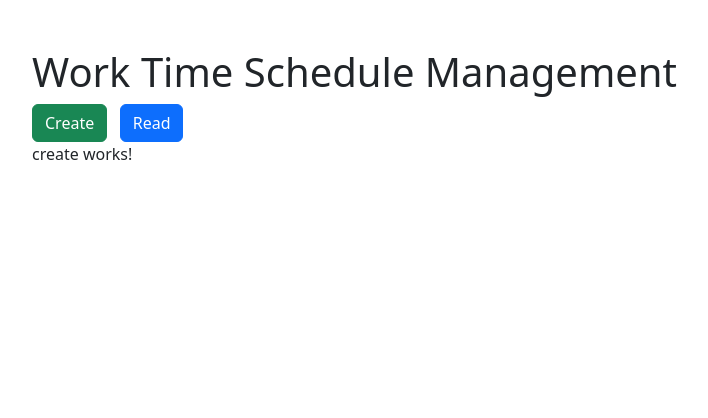
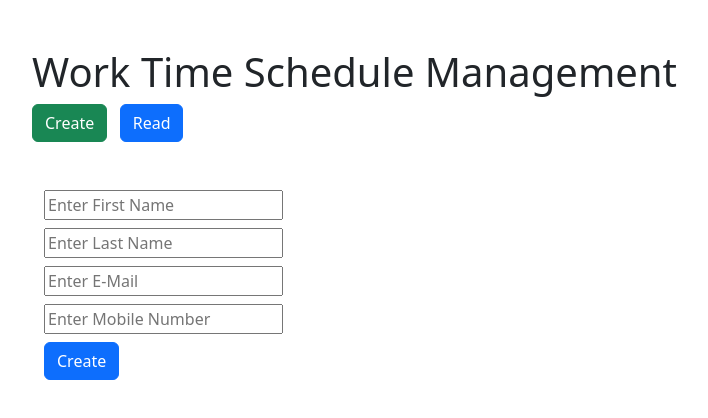
Before and after one commit to ryancho-hakhyeon/Management, an Angular app in the folder frontend/: page /create in a window 1280 px wide. Shown: the top 418 px of the page, without its empty margins (50-758 px from the left). Built offline with nearby package versions, Linux system fonts and the light colour scheme.

Commit message:
sample frontend

```diff
--- a/frontend/src/app/apiservice.service.ts
+++ b/frontend/src/app/apiservice.service.ts
@@ -18,4 +18,30 @@ export class ApiserviceService {
   {
     return this._http.get(`${this.apiUrl}`);
   }
+
+  // Create Data
+  createData(data:any):Observable<any>{
+    // Check
+    console.log(data, 'createData')
+
+    return this._http.post(`${this.apiUrl}`, data)
+  }
+
+  // Delete Data
+  deleteData(id:any):Observable<any> {
+    let ids = id
+    return this._http.delete(`${this.apiUrl}/${ids}`)
+  }
+
+  // Update Data
+  updateData(data:any, id:any):Observable<any> {
+    let ids = id
+    return this._http.put(`${this.apiUrl}/${ids}`, data)
+  }
+
+  // Get Single Data
+  getSingleData(id:any):Observable<any> {
+    let ids = id
+    return this._http.get(`${this.apiUrl}/${ids}`)
+  }
 }
--- a/frontend/src/app/app-routing.module.ts
+++ b/frontend/src/app/app-routing.module.ts
@@ -5,6 +5,7 @@ import { ReadComponent } from './read/read.component';
 
 const routes: Routes = [
   { path: 'create', component: CreateComponent },
+  { path: 'create/:id', component: CreateComponent },
   { path: 'read', component: ReadComponent }
 ];
 
--- a/frontend/src/app/app.module.ts
+++ b/frontend/src/app/app.module.ts
@@ -9,6 +9,7 @@ import { ReadComponent } from './read/read.component';
 import { HttpClientModule } from '@angular/common/http'
 import { ApiserviceService } from './apiservice.service';
 
+import { FormsModule, ReactiveFormsModule } from '@angular/forms'
 
 @NgModule({
   declarations: [
@@ -19,7 +20,9 @@ import { ApiserviceService } from './apiservice.service';
   imports: [
     BrowserModule,
     AppRoutingModule,
-    HttpClientModule
+    HttpClientModule,
+    FormsModule,
+    ReactiveFormsModule
   ],
   providers: [ApiserviceService],
   bootstrap: [AppComponent]
--- a/frontend/src/app/create/create.component.html
+++ b/frontend/src/app/create/create.component.html
@@ -1 +1,40 @@
-<p>create works!</p>
+<div class="container mt-5">
+
+  <!-- Showing Error Message -->
+  <div *ngIf="errormsg" class="alert alert-warning alert-dismissible fade show" role="alert">
+    <strong>{{errormsg}}</strong>
+    <button type="button" class="btn-close" data-bs-dismiss="alert" aria-label="Close"></button>
+  </div>
+
+  <!-- Showing Success Message -->
+  <div *ngIf="successmsg" class="alert alert-success alert-dismissible fade show" role="alert">
+    <strong>{{successmsg}}</strong>
+    <button type="button" class="btn-close" data-bs-dismiss="alert" aria-label="Close"></button>
+  </div>
+
+  <form [formGroup]="userForm">
+    <div class="col-lg-4 mt-2">
+      <input type="text" formControlName="firstname" placeholder="Enter First Name">
+    </div>
+
+    <div class="col-lg-4 mt-2">
+      <input type="text" formControlName="lastname" placeholder="Enter Last Name">
+    </div>
+
+    <div class="col-lg-4 mt-2">
+      <input type="text" formControlName="email" placeholder="Enter E-Mail">
+    </div>
+
+    <div class="col-lg-4 mt-2">
+      <input type="text" formControlName="mobilephone" placeholder="Enter Mobile Number">
+    </div>
+
+    <div class="col-lg-4 mt-2" *ngIf="!getparamid" (click)="userSubmit()">
+      <button class="btn btn-primary">Create</button>
+    </div>
+
+    <div class="col-lg-4 mt-2" *ngIf="getparamid" (click)="userUpdate()">
+      <button class="btn btn-dark btn-sm">Update</button>
+    </div>
+  </form>
+</div>
--- a/frontend/src/app/create/create.component.ts
+++ b/frontend/src/app/create/create.component.ts
@@ -1,4 +1,8 @@
 import { Component, OnInit } from '@angular/core';
+
+import { FormControl, FormGroup, Validators } from '@angular/forms'
+import { ApiserviceService } from '../apiservice.service'
+import { ActivatedRoute } from '@angular/router'
 
 @Component({
   selector: 'app-create',
@@ -7,9 +11,67 @@ import { Component, OnInit } from '@angular/core';
 })
 export class CreateComponent implements OnInit {
 
-  constructor() { }
+  constructor(private service:ApiserviceService, private router:ActivatedRoute) { }
+
+  errormsg:any;
+  successmsg:any;
+  getparamid:any;
 
   ngOnInit(): void {
+    // Check
+    // console.log(this.router.snapshot.paramMap.get('id'), 'getID');
+    this.getparamid = this.router.snapshot.paramMap.get('id')
+
+    if(this.getparamid) {
+      this.service.getSingleData(this.getparamid).subscribe((res) => {
+        // Check
+        console.log(res, 'check res id');
+        this.userForm.patchValue({
+          firstname: res.data[0].firstname,
+          lastname: res.data[0].lastname,
+          email: res.data[0].email,
+          mobilephone: res.data[0].mobilephone
+        });
+      });
+    }
+  }
+
+  userForm = new FormGroup({
+    'firstname': new FormControl('', Validators.required),
+    'lastname': new FormControl('', Validators.required),
+    'email': new FormControl('', Validators.required),
+    'mobilephone': new FormControl('', Validators.required)
+  });
+
+  // Create User
+  userSubmit() {
+    // Check Data
+    // console.log('this.userForm.value')
+    if(this.userForm.valid){
+      console.log(this.userForm.value)
+      this.service.createData(this.userForm.value).subscribe((res) => {
+        // Check
+        console.log(res, 'res')
+        this.userForm.reset()
+        this.successmsg = res.message
+      })
+    } else {
+      this.errormsg = 'All fields are required !'
+    }
+  }
+
+  userUpdate() {
+    // Check
+    // console.log(this.userForm.value, 'update data');
+    if(this.userForm.valid){
+      this.service.updateData(this.userForm.valid, this.getparamid).subscribe((res) => {
+        // Check
+        console.log(res, 'res updata');
+        this.successmsg = res.message
+      })
+    } else {
+      this.errormsg = 'All fields are required !'
+    }
   }
 
 }
--- a/frontend/src/app/read/read.component.html
+++ b/frontend/src/app/read/read.component.html
@@ -1,5 +1,12 @@
 <div class="container">
-  <table class="table ">
+
+  <!-- Show Message -->
+  <div *ngIf="successmsg" class="alert alert-warning alert-dismissible fade show" role="alert">
+    <strong>{{successmsg}}</strong>
+    <button type="button" class="btn-close" data-bs-dismiss="alert" aria-label="Close"></button>
+  </div>
+
+  <table class="table table-bordered">
     <thead>
       <tr>
         <th scope="col">#</th>
@@ -7,6 +14,7 @@
         <th scope="col">Last Name</th>
         <th scope="col">E-Mail</th>
         <th scope="col">Mobile Number</th>
+        <th scope="col">Edits</th>
       </tr>
     </thead>
     <tbody>
@@ -16,6 +24,11 @@
         <td>{{ us.lastname }}</td>
         <td>{{ us.email }}</td>
         <td>{{ us.mobilephone }}</td>
+        <td>
+          <button class="btn btn-sm btn-danger" (click)="deleteID(us.id)">Delete</button>
+          &nbsp;
+          <a [routerLink]="['/create', us.id]" class="btn btn-sm btn-success">Update</a>
+        </td>
       </tr>
 
     </tbody>
--- a/frontend/src/app/read/read.component.ts
+++ b/frontend/src/app/read/read.component.ts
@@ -12,14 +12,30 @@ export class ReadComponent implements OnInit {
   constructor(private service:ApiserviceService) { }
 
   readData:any;
+  successmsg:any;
 
   ngOnInit(): void {
+    this.getAllData()
+  }
+
+  // Get Delete ID
+  deleteID(id:any){
+    // Check
+    console.log(id, 'deleteID')
+
+    this.service.deleteData(id).subscribe((res) => {
+      console.log(res, 'delete');
+      this.successmsg = res.message
+      this.getAllData()
+    })
+  }
+
+  // Get All Data
+  getAllData() {
     this.service.getAllData().subscribe((res) => {
       console.log(res)
-
       this.readData = res.data;
-    });
-
+    })
   }
 
 }
--- a/frontend/src/index.html
+++ b/frontend/src/index.html
@@ -10,5 +10,7 @@
 </head>
 <body>
   <app-root></app-root>
+  <!-- JavaScript Bundle with Popper -->
+<script src="https://cdn.jsdelivr.net/npm/bootstrap@5.2.0/dist/js/bootstrap.bundle.min.js" integrity="sha384-A3rJD856KowSb7dwlZdYEkO39Gagi7vIsF0jrRAoQmDKKtQBHUuLZ9AsSv4jD4Xa" crossorigin="anonymous"></script>
 </body>
 </html>
```
